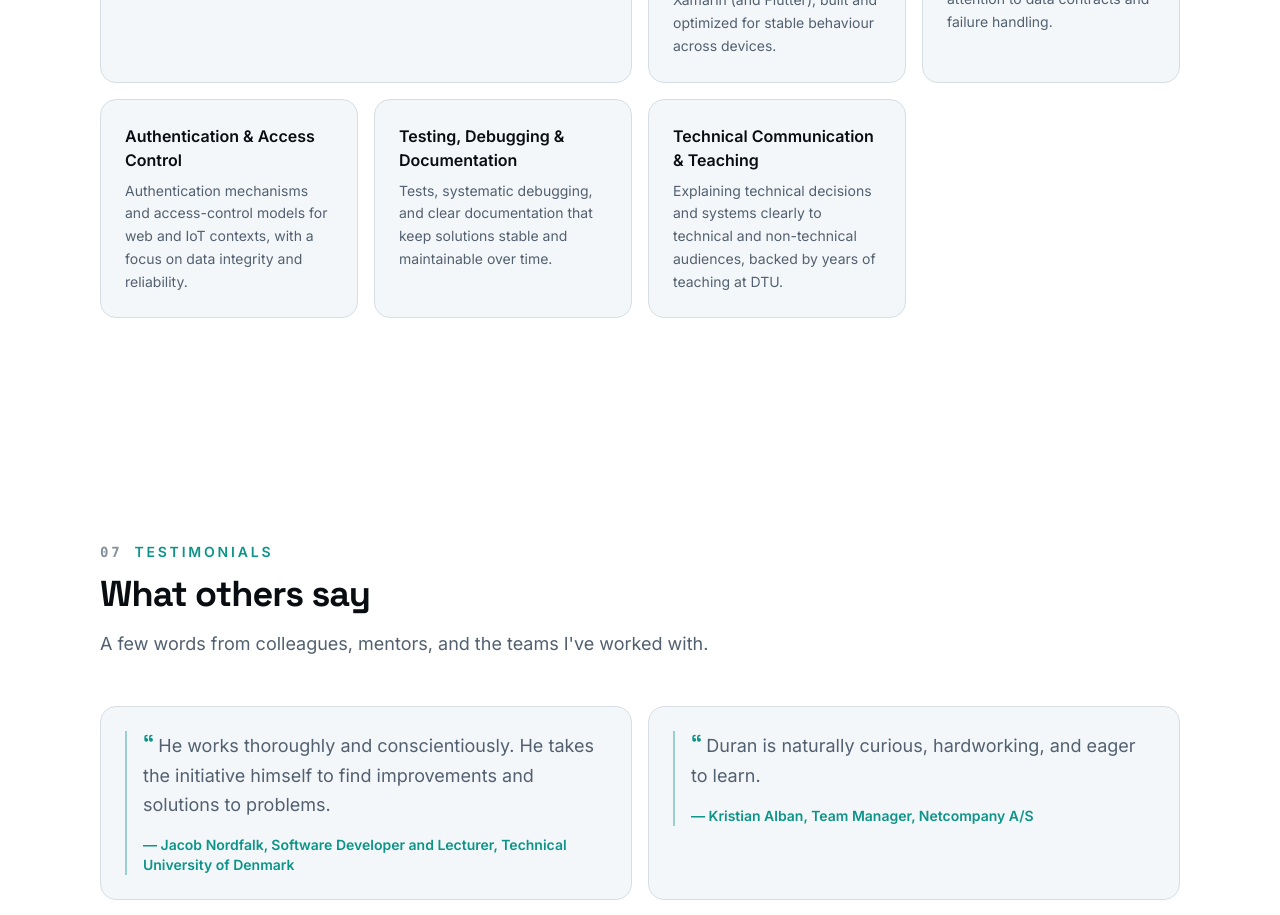
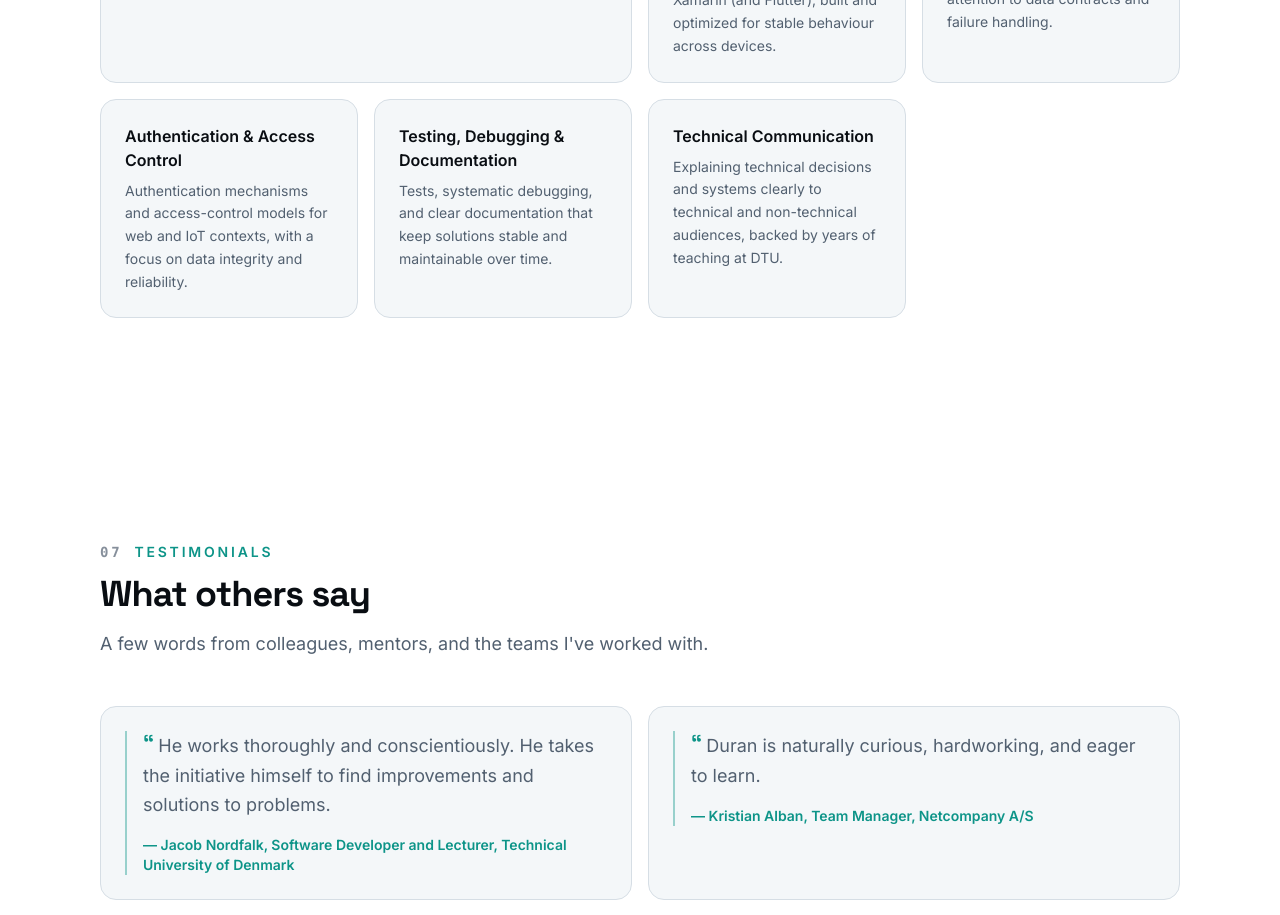
Before and after one commit to dukocuk/portfolio, a React (Vite) app: page / in a window 1280 px wide. Shown: the part 5860-6775 px from the top of the page. Built offline with nearby package versions, Linux system fonts and the light colour scheme.

Commit message:
fix: update title for Technical Communication service

```diff
--- a/src/data/services.ts
+++ b/src/data/services.ts
@@ -26,7 +26,7 @@ export const services: Service[] = [
     body: 'Tests, systematic debugging, and clear documentation that keep solutions stable and maintainable over time.',
   },
   {
-    title: 'Technical Communication & Teaching',
+    title: 'Technical Communication',
     body: 'Explaining technical decisions and systems clearly to technical and non-technical audiences, backed by years of teaching at DTU.',
   },
 ];
```
